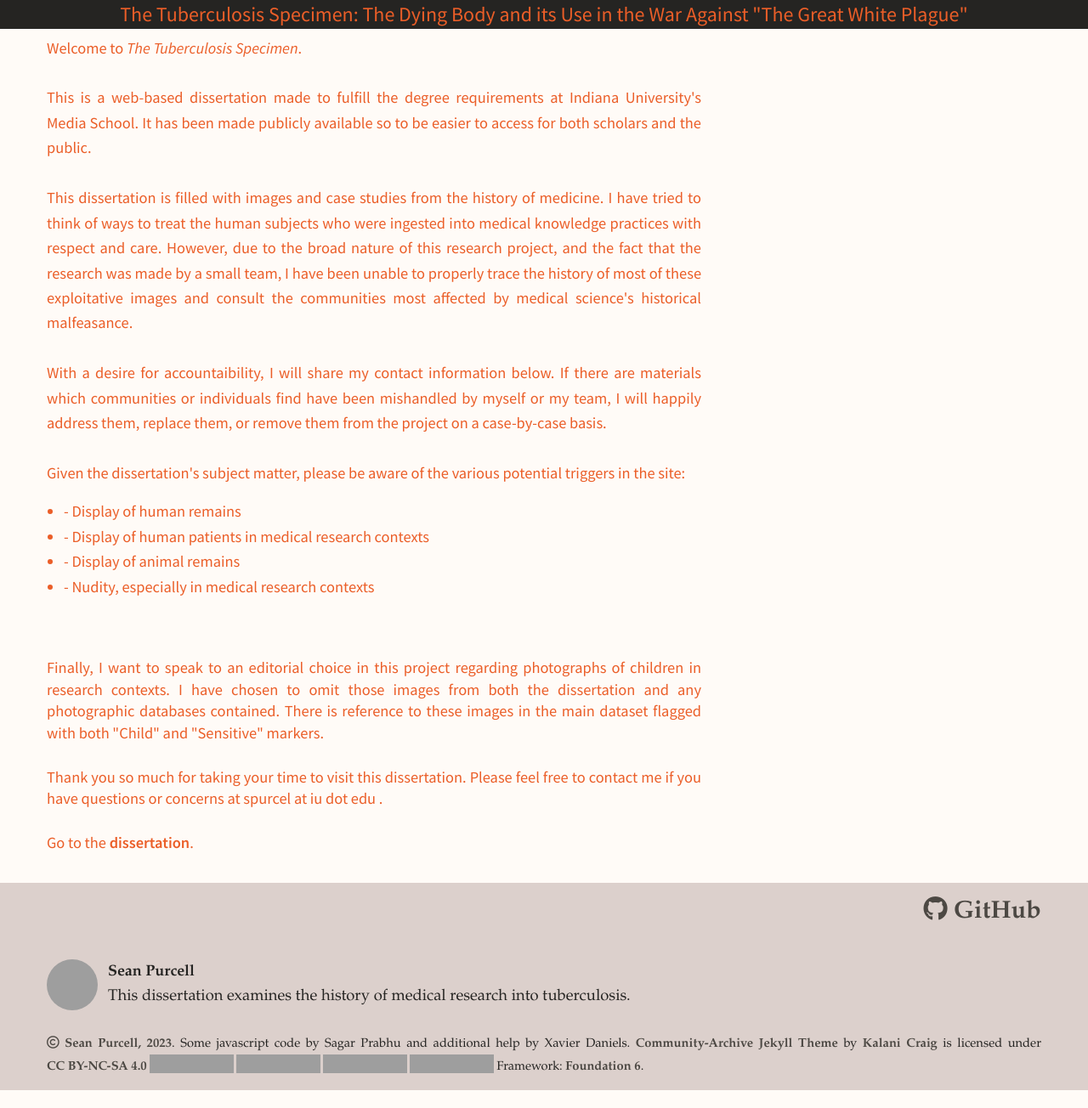
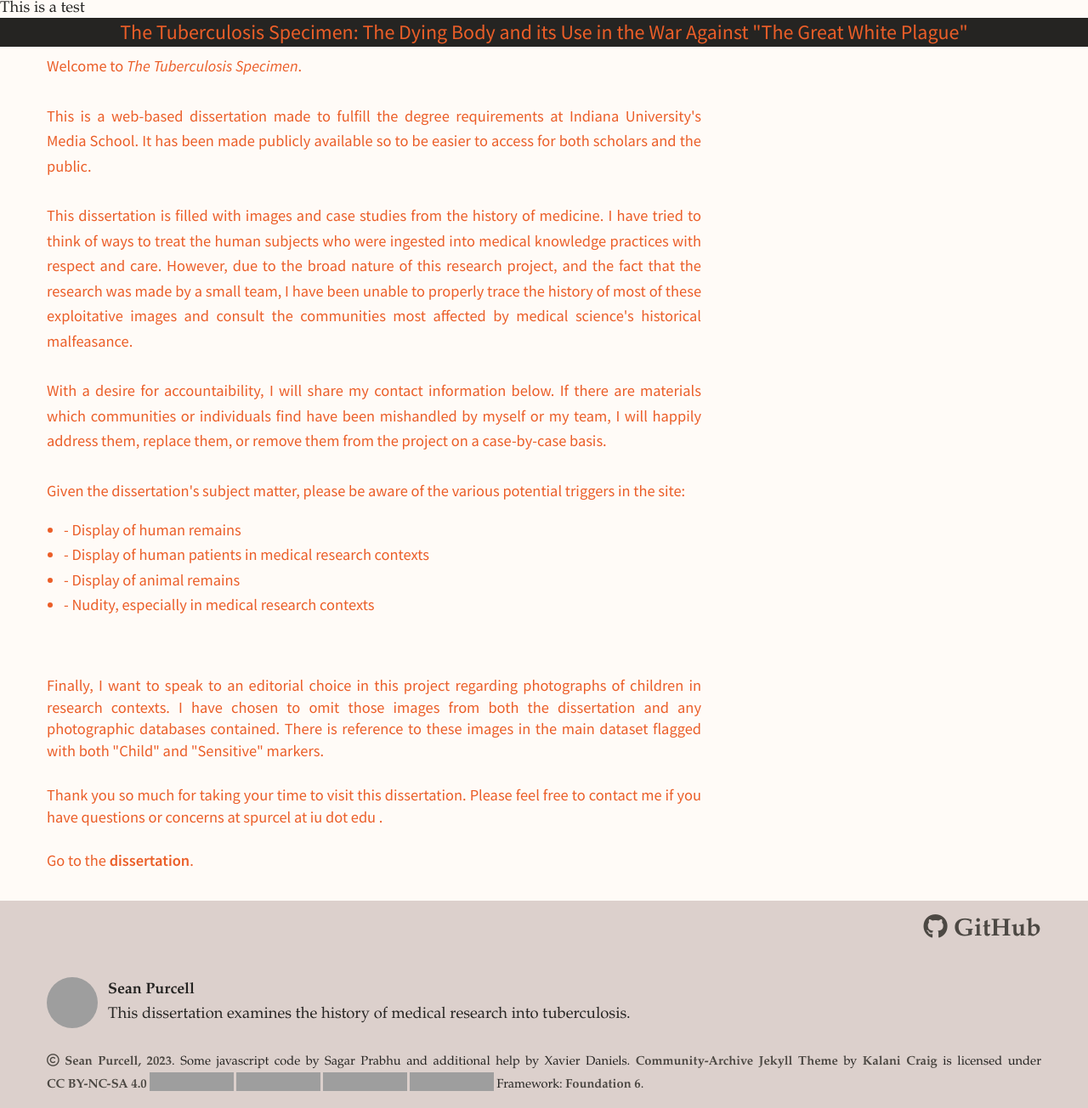
Before and after one commit to TuberculosisSpecimen/diss, a Jekyll site: the page built from pages/index.md, in a window 1280 px wide, cut to the strip 0-1304 px from the top of the page. Shown: the whole strip at 85% size. Built offline with Jekyll 4.4.1, drawn with Linux system fonts in a browser that asks for light colours; nearby versions of some CDN libraries; some web fonts are replaced; before the commit the page ends 1283 px from its top, so only the background shows below that; grey boxes are pictures that could not be loaded.

Commit message:
Update _chapterlayout.html

```diff
--- a/_includes/_chapterlayout.html
+++ b/_includes/_chapterlayout.html
@@ -1,5 +1,4 @@
-{% for section in site.sections %}
-  {% assign chaplist = "" | split: ';' %}
-{% endfor %}
+{% assign chaplist = sections.section %}
 
 {{ chaplist }}
+This is a test
```
